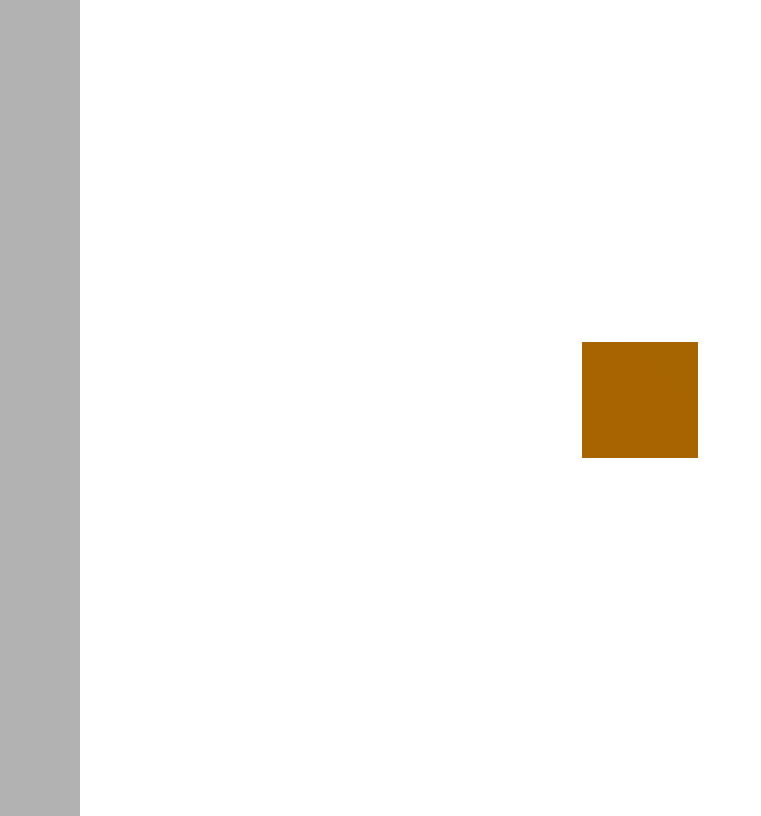
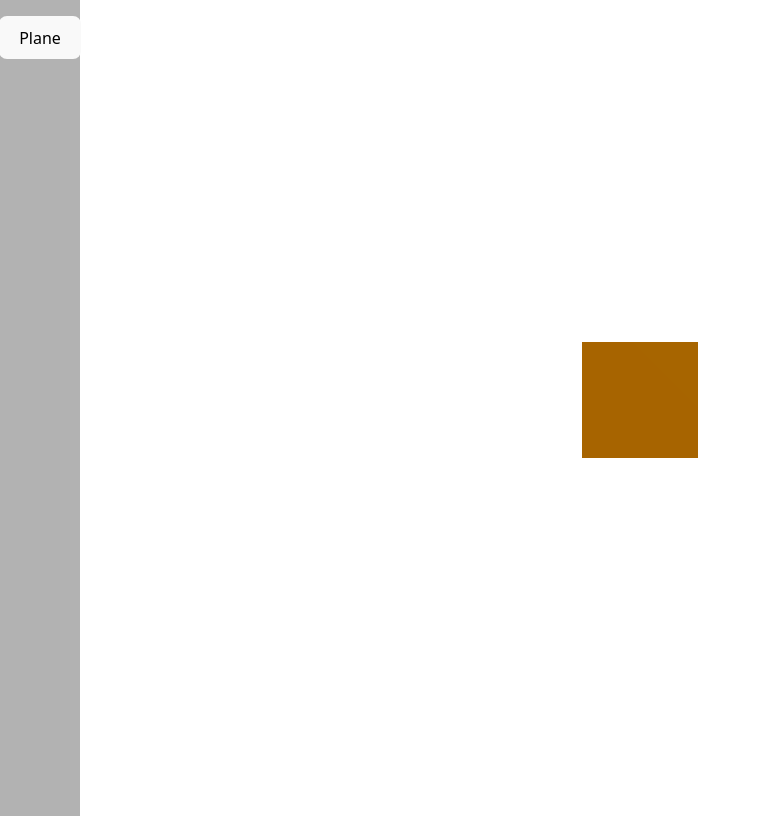
Before and after one commit to MykhailoStratan/construction-history-threejs, a React (Vite) app: page / in a window 1280 px wide. Shown: the whole page, without its empty margins (0-761 px from the left). Built offline with nearby package versions, Linux system fonts and the light colour scheme.

Commit message:
Add plane creation button

```diff
--- a/src/App.tsx
+++ b/src/App.tsx
@@ -1,12 +1,19 @@
+import { useState } from 'react'
 import ThreeScene from './ThreeScene'
 import ToolPanel from './ToolPanel'
 import './App.css'
 
 export default function App() {
+  const [planes, setPlanes] = useState<number[]>([])
+
+  const addPlane = () => {
+    setPlanes((prev) => [...prev, prev.length])
+  }
+
   return (
     <div className="app">
-      <ToolPanel />
-      <ThreeScene />
+      <ToolPanel onAddPlane={addPlane} />
+      <ThreeScene planes={planes} />
     </div>
   )
 }
--- a/src/ThreeScene.tsx
+++ b/src/ThreeScene.tsx
@@ -1,6 +1,7 @@
 import { Canvas } from '@react-three/fiber'
 import { OrbitControls } from '@react-three/drei'
 import type { JSX } from 'react'
+import { DoubleSide } from 'three'
 
 
 function Box(props: JSX.IntrinsicElements['mesh']) {
@@ -12,12 +13,27 @@ function Box(props: JSX.IntrinsicElements['mesh']) {
   )
 }
 
-export default function ThreeScene() {
+function Plane(props: JSX.IntrinsicElements['mesh']) {
+  return (
+    <mesh rotation={[-Math.PI / 2, 0, 0]} {...props}>
+      <planeGeometry args={[10, 10]} />
+      <meshStandardMaterial color="lightgray" side={DoubleSide} />
+    </mesh>
+  )
+}
+interface ThreeSceneProps {
+  planes: number[]
+}
+
+export default function ThreeScene({ planes }: ThreeSceneProps) {
   return (
     <Canvas style={{ height: '100vh', width: '100vw' }}>
       <ambientLight />
       <pointLight position={[10, 10, 10]} />
       <Box />
+      {planes.map((id) => (
+        <Plane key={id} position={[0, 0, 0]} />
+      ))}
       <OrbitControls />
     </Canvas>
   )
--- a/src/ToolPanel.tsx
+++ b/src/ToolPanel.tsx
@@ -1,9 +1,13 @@
 import './ToolPanel.css'
 
-export default function ToolPanel() {
+interface ToolPanelProps {
+  onAddPlane: () => void
+}
+
+export default function ToolPanel({ onAddPlane }: ToolPanelProps) {
   return (
     <div className="tool-panel">
-      {/* Buttons for instruments will be added here */}
+      <button onClick={onAddPlane}>Plane</button>
     </div>
-  );
+  )
 }
```
